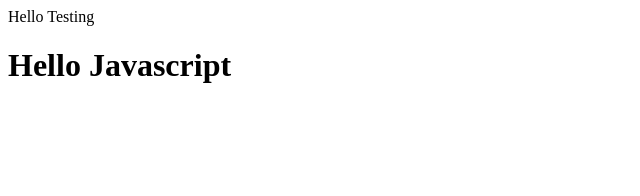
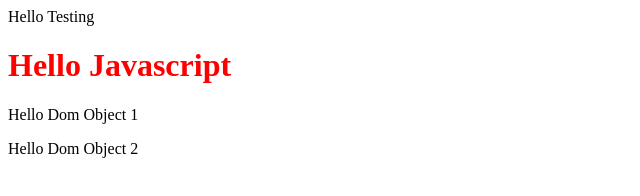
Before and after one commit to sulainandar/javascript, a plain HTML site: page index.html in a window 1280 px wide. Shown: the whole page, without its empty margins (0-640 px from the left). Drawn offline with Linux system fonts and the light colour scheme.

Commit message:
first changes

```diff
--- /dev/null
+++ b/app.js
@@ -0,0 +1,9 @@
+let age = 19;
+
+let ageChecked = (age>18) ? console.log("You can drive") : console.log("You cannot drive");
+
+let header = document.getElementById("header");
+header.style.color = "red";
+
+let content = document.querySelectorAll(".content");
+console.log(content);
--- a/index.html
+++ b/index.html
@@ -3,11 +3,10 @@
         Hello Testing
     </head>
     <body>
-        <h1>Hello Javascript</h1>
-        <script>
-            let numbers = [1,2,3,4,5,6,7,8,9,0];
-            let result = numbers.reduce((num1,num2) => num1 + num2);
-            console.log(result);
+        <h1 id = "header">Hello Javascript</h1>
+        <p class = "content" >Hello Dom Object 1</p>
+        <p class = "content" >Hello Dom Object 2</p>
+        <script src = "app.js">
     </script>
     </body>
 </html>
```
